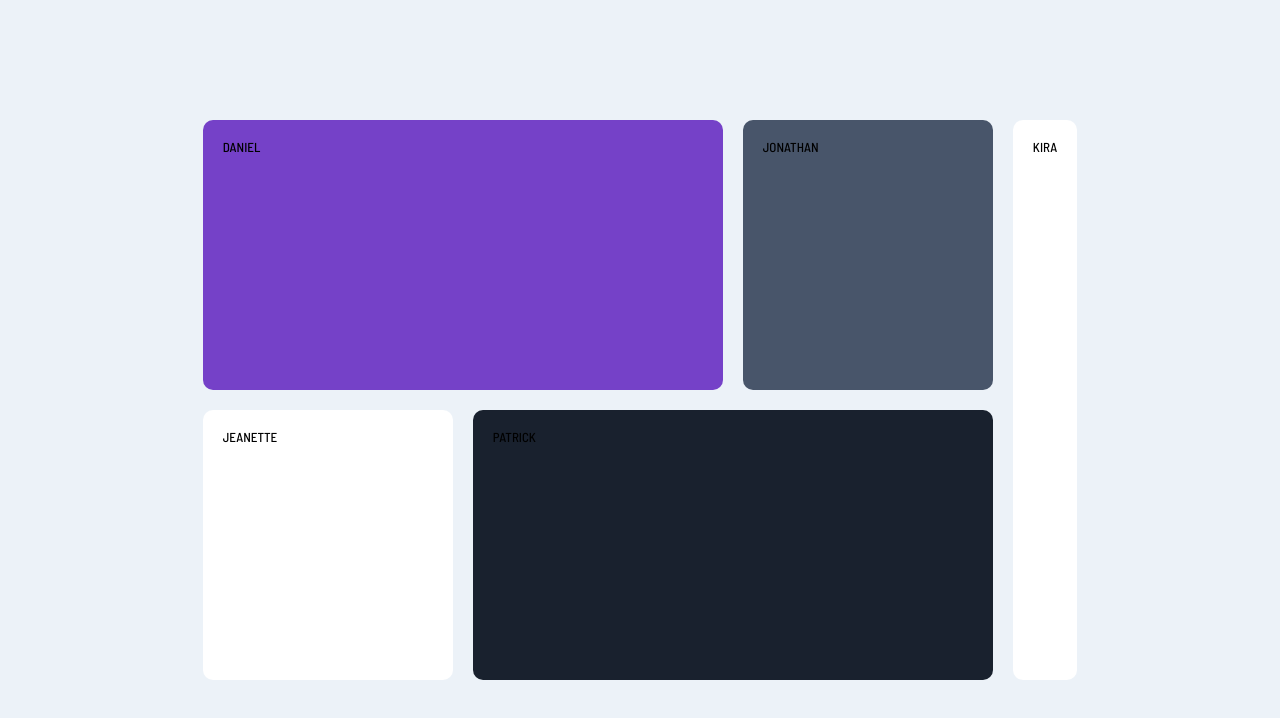
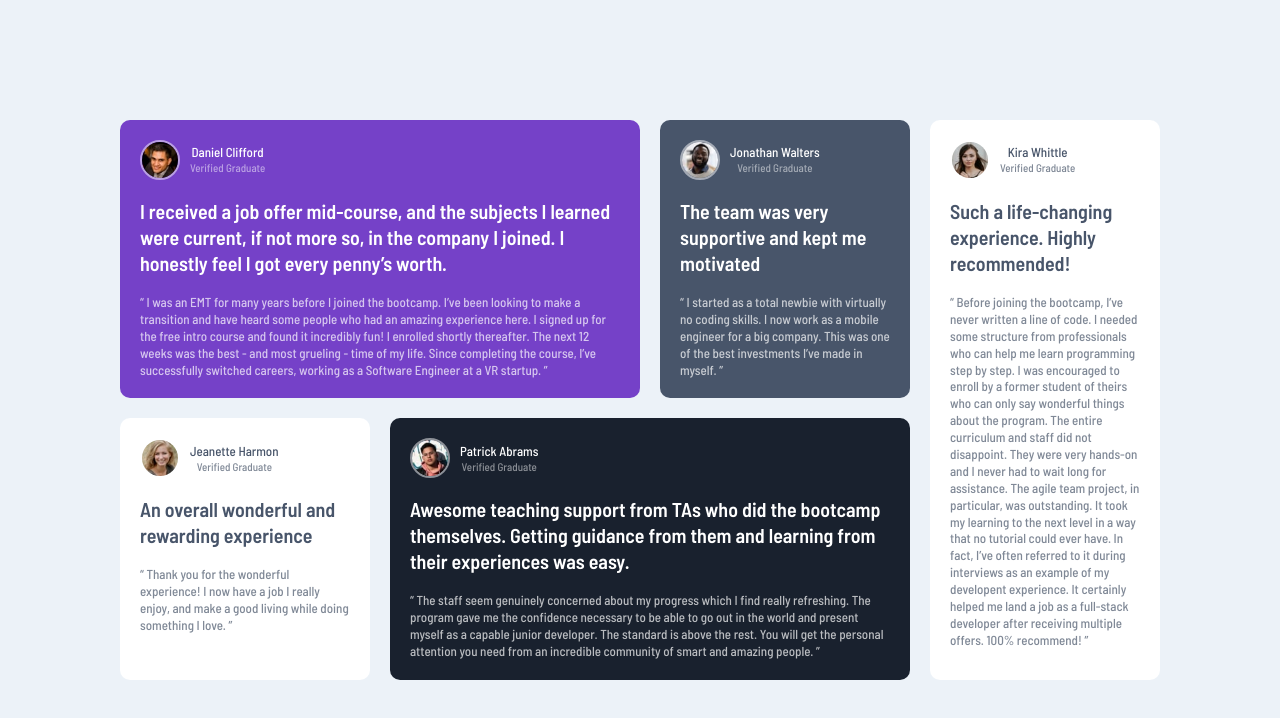
Before and after one commit to Zurisaday01/challenge-testimonials-grid-section, a website: page index.html in a window 1280 px wide. Drawn offline with Linux system fonts and the light colour scheme.

Commit message:
Gran avance, solo faltan detalles para terminar

```diff
--- a/app/scss/abstracts/_variables.scss
+++ b/app/scss/abstracts/_variables.scss
@@ -27,6 +27,7 @@ $font__family: 'Barlow Semi Condensed', sans-serif;
 // Font Size --------------------------
 // ------------------------------------
 $font__size: (
-    alfa: 2.5rem, //heading
-    beta: 1.3rem //body copy
+    alfa: 2rem, //heading
+    beta: 1.3rem, //body copy
+    gamma: 1.1rem //Verified Graduate
 );
--- a/app/scss/base/_base.scss
+++ b/app/scss/base/_base.scss
@@ -18,6 +18,7 @@ body{
     font-family: $font__family;
     @include font-size(beta);
     background-color: color(neutral, a);
+    line-height: 1.3;
 }
 
 .container{
--- a/app/scss/base/_typography.scss
+++ b/app/scss/base/_typography.scss
@@ -0,0 +1,25 @@
+.heading{
+    &--secondary{
+        @include font-size(alfa);
+    }
+
+    &--white{
+        color: color(typography, a);
+    }
+
+    &--dark-gray{
+        color: color(typography, b);
+    }
+
+}
+
+.paragraph{
+
+    &--white{
+        color: rgba(color(typography, a), .7);
+    }
+
+    &--dark-gray{
+        color: rgba(color(typography, b), .7);
+    }
+}
--- a/app/scss/components/_card.scss
+++ b/app/scss/components/_card.scss
@@ -1,10 +1,14 @@
 .card{
     border-radius: 1rem;
     padding: 2rem;
+    display: grid;
+    grid-template-rows: repeat(3, min-content);
+    row-gap: 1.8rem;
 
     &--first{
         background-color: color(primary, a);
         grid-area: first;
+        color: color(typography, a);
     }
 
     &--second{
@@ -15,11 +19,13 @@
     &--third{
         background-color: color(typography, a);
         grid-area: third;
+        color: color(typography, b);
     }
 
     &--fourth{
         background-color: color(typography, a);
         grid-area: fourth;
+        color: color(typography, b);
     }
 
     &--fifth{
--- a/app/scss/components/_person.scss
+++ b/app/scss/components/_person.scss
@@ -0,0 +1,42 @@
+.person{
+    display: flex;
+
+    // Ponerle margen derecho a la photo
+    & > * {
+        &:not(:last-child){
+            margin-right: 1rem;
+        }
+    }
+    //
+
+    &__name{
+        &--white{
+            color: color(typography, a);
+        }
+
+        &--dark-gray{
+            color: color(typography, b);
+        }
+    }
+
+    &__contain{
+        display: flex;
+        flex-direction: column;
+        align-items: center;
+        justify-content: center;
+
+    }
+
+    &__description{
+        color: rgba(color(typography, a), .5);
+        @include font-size(gamma);
+
+        &--white{
+            color: rgba(color(typography, a), .5);
+        }
+
+        &--dark-gray{
+            color: rgba(color(typography, b), .7);
+        }
+    }
+}
--- a/app/scss/components/_photo.scss
+++ b/app/scss/components/_photo.scss
@@ -0,0 +1,14 @@
+.photo{
+    width: 4rem;
+    height: 4rem;
+    border-radius: 50%;
+    overflow: hidden;
+    border: 2.5px solid rgba(color(typography, a), 0.5);
+
+    &__img{
+        height: 100%;
+        width: 100%;
+        object-fit: cover;
+        object-position: center;
+    }
+}
--- a/index.html
+++ b/index.html
@@ -14,73 +14,150 @@
 
   <main class="main">
     <div class="card card--first">
-      DANIEL
+      <div class="person">
+        <div class="photo">
+          <img src="./images/image-daniel.jpg" alt="Daniel" class="photo__img">
+        </div>
+        <div class="person__contain">
+          <span class="person__name person__name--white">Daniel Clifford</span>
+          <span class="person__description person__description--white">Verified Graduate</span>
+        </div>
+      </div>
+      <div class="card__heading">
+        <h2 class="heading heading--secondary heading--white">
+          I received a job offer mid-course, and the subjects I learned were current, if not more so,
+          in the company I joined. I honestly feel I got every penny’s worth.
+        </h2>
+      </div>
+      <p class="paragraph paragraph--white">
+        “ I was an EMT for many years before I joined the bootcamp. I’ve been looking to make a
+          transition and have heard some people who had an amazing experience here. I signed up
+          for the free intro course and found it incredibly fun! I enrolled shortly thereafter.
+          The next 12 weeks was the best - and most grueling - time of my life. Since completing
+          the course, I’ve successfully switched careers, working as a Software Engineer at a VR startup. ”
+      </p>
     </div>
     <div class="card card--second">
-      JONATHAN
+      <div class="person">
+        <div class="photo">
+          <img src="./images/image-jonathan.jpg" alt="Jonathan" class="photo__img">
+        </div>
+        <div class="person__contain">
+          <span class="person__name person__name--white">Jonathan Walters</span>
+          <span class="person__description person__description--white">Verified Graduate</span>
+        </div>
+      </div>
+      <div class="card__heading">
+        <h2 class="heading heading--secondary heading--white">
+          The team was very supportive and kept me motivated
+        </h2>
+      </div>
+      <p class="paragraph paragraph--white">
+        “ I started as a total newbie with virtually no coding skills. I now work as a mobile engineer
+        for a big company. This was one of the best investments I’ve made in myself. ”
+      </p>
+    </div>
     </div>
     <div class="card card--third">
-      KIRA
+      <div class="person">
+        <div class="photo">
+          <img src="./images/image-kira.jpg" alt="Kira" class="photo__img">
+        </div>
+        <div class="person__contain">
+          <span class="person__name person__name--dark-gray">Kira Whittle</span>
+          <span class="person__description person__description--dark-gray">Verified Graduate</span>
+        </div>
+      </div>
+      <div class="card__heading">
+        <h2 class="heading heading--secondary heading--dark-gray">
+          Such a life-changing experience. Highly recommended!
+        </h2>
+      </div>
+      <p class="paragraph paragraph--dark-gray">
+           “ Before joining the bootcamp, I’ve never written a line of code. I needed some structure from
+           professionals who can help me learn programming step by step. I was encouraged to enroll by a former
+           student of theirs who can only say wonderful things about the program. The entire curriculum and staff
+           did not disappoint. They were very hands-on and I never had to wait long for assistance. The agile team
+           project, in particular, was outstanding. It took my learning to the next level in a way that no tutorial
+           could ever have. In fact, I’ve often referred to it during interviews as an example of my developent
+           experience. It certainly helped me land a job as a full-stack developer after receiving multiple offers.
+           100% recommend! ”
+      </p>
+    </div>
     </div>
     <div class="card card--fourth">
-      JEANETTE
+      <div class="person">
+        <div class="photo">
+          <img src="./images/image-jeanette.jpg" alt="Jeanette" class="photo__img">
+        </div>
+        <div class="person__contain">
+          <span class="person__name person__name--dark-gray">Jeanette Harmon</span>
+          <span class="person__description person__description--dark-gray">Verified Graduate</span>
+        </div>
+      </div>
+      <div class="card__heading">
+        <h2 class="heading heading--secondary heading--dark-gray">
+          An overall wonderful and rewarding experience
+        </h2>
+      </div>
+      <p class="paragraph paragraph--dark-gray">
+        “ Thank you for the wonderful experience! I now have a job I really enjoy, and make a good living
+        while doing something I love. ”
+      </p>
+    </div>
     </div>
     <div class="card card--fifth">
-      PATRICK
+      <div class="person">
+        <div class="photo">
+          <img src="./images/image-patrick.jpg" alt="Patrick" class="photo__img">
+        </div>
+        <div class="person__contain">
+          <span class="person__name person__name--white">Patrick Abrams</span>
+          <span class="person__description person__description--white">Verified Graduate</span>
+        </div>
+      </div>
+      <div class="card__heading">
+        <h2 class="heading heading--secondary heading--white">
+          Awesome teaching support from TAs who did the bootcamp themselves. Getting guidance from them and
+          learning from their experiences was easy.
+        </h2>
+      </div>
+      <p class="paragraph paragraph--white">
+        “ The staff seem genuinely concerned about my progress which I find really refreshing. The program
+        gave me the confidence necessary to be able to go out in the world and present myself as a capable
+        junior developer. The standard is above the rest. You will get the personal attention you need from
+        an incredible community of smart and amazing people. ”
+      </p>
+    </div>
+
     </div>
   </main>
-  <!-- Daniel Clifford
+  <!--
+
+
+
+
+
+
   Verified Graduate
 
-  I received a job offer mid-course, and the subjects I learned were current, if not more so,
-  in the company I joined. I honestly feel I got every penny’s worth.
 
-  “ I was an EMT for many years before I joined the bootcamp. I’ve been looking to make a
-  transition and have heard some people who had an amazing experience here. I signed up
-  for the free intro course and found it incredibly fun! I enrolled shortly thereafter.
-  The next 12 weeks was the best - and most grueling - time of my life. Since completing
-  the course, I’ve successfully switched careers, working as a Software Engineer at a VR startup. ”
 
-  Jonathan Walters
+
+
+
   Verified Graduate
 
-  The team was very supportive and kept me motivated
 
-  “ I started as a total newbie with virtually no coding skills. I now work as a mobile engineer
-  for a big company. This was one of the best investments I’ve made in myself. ”
 
-  Jeanette Harmon
+
+
+
   Verified Graduate
 
-  An overall wonderful and rewarding experience
 
-  “ Thank you for the wonderful experience! I now have a job I really enjoy, and make a good living
-  while doing something I love. ”
 
-  Patrick Abrams
-  Verified Graduate
-
-  Awesome teaching support from TAs who did the bootcamp themselves. Getting guidance from them and
-  learning from their experiences was easy.
-
-  “ The staff seem genuinely concerned about my progress which I find really refreshing. The program
-  gave me the confidence necessary to be able to go out in the world and present myself as a capable
-  junior developer. The standard is above the rest. You will get the personal attention you need from
-  an incredible community of smart and amazing people. ”
-
-  Kira Whittle
-  Verified Graduate
-
-  Such a life-changing experience. Highly recommended!
-
-  “ Before joining the bootcamp, I’ve never written a line of code. I needed some structure from
-  professionals who can help me learn programming step by step. I was encouraged to enroll by a former
-  student of theirs who can only say wonderful things about the program. The entire curriculum and staff
-  did not disappoint. They were very hands-on and I never had to wait long for assistance. The agile team
-  project, in particular, was outstanding. It took my learning to the next level in a way that no tutorial
-  could ever have. In fact, I’ve often referred to it during interviews as an example of my developent
-  experience. It certainly helped me land a job as a full-stack developer after receiving multiple offers.
-  100% recommend! ” -->
+   -->
 
 
 </body>
```
Also changed, not shown: css/style.css, dist/css/style.css.
